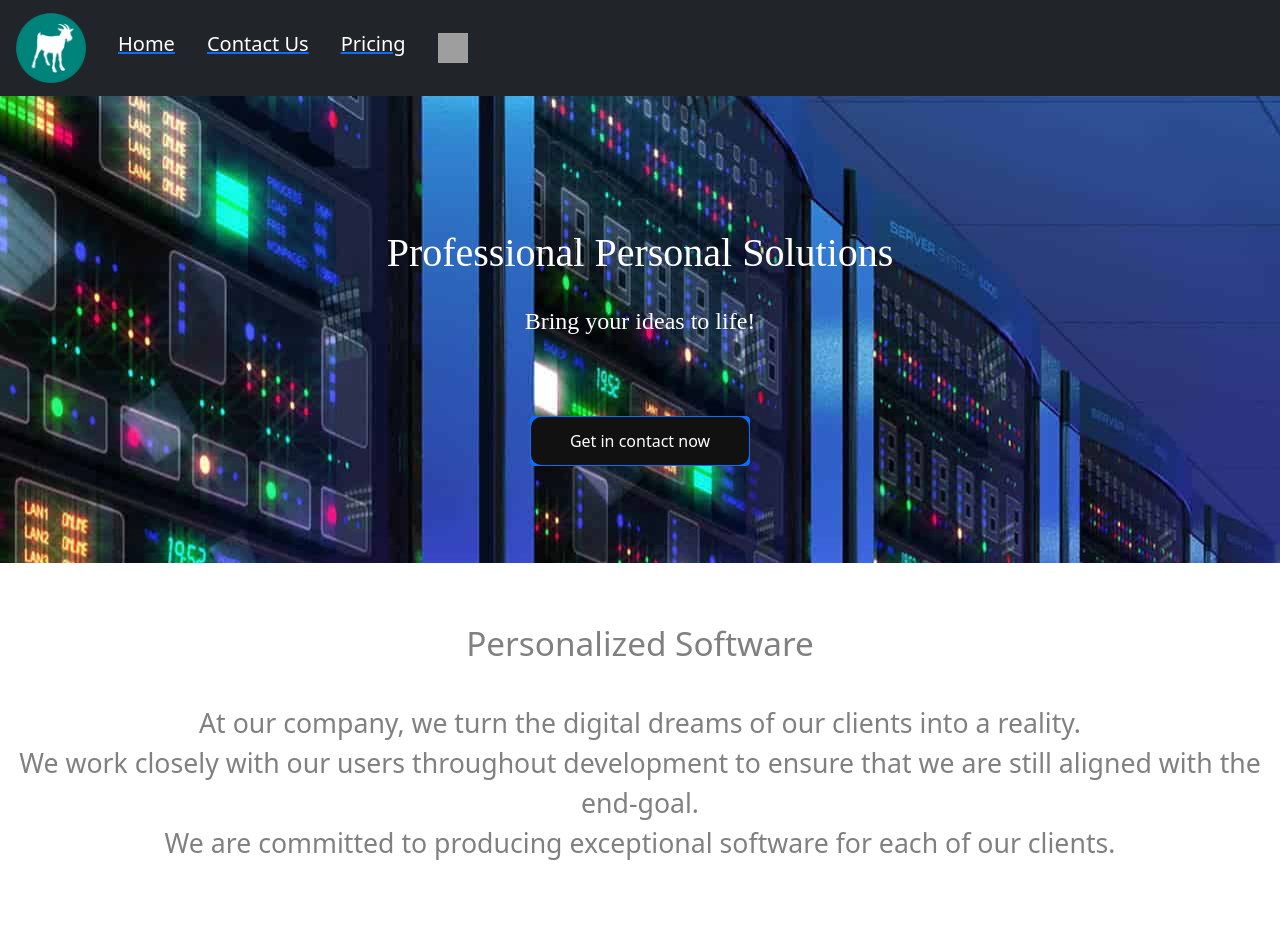
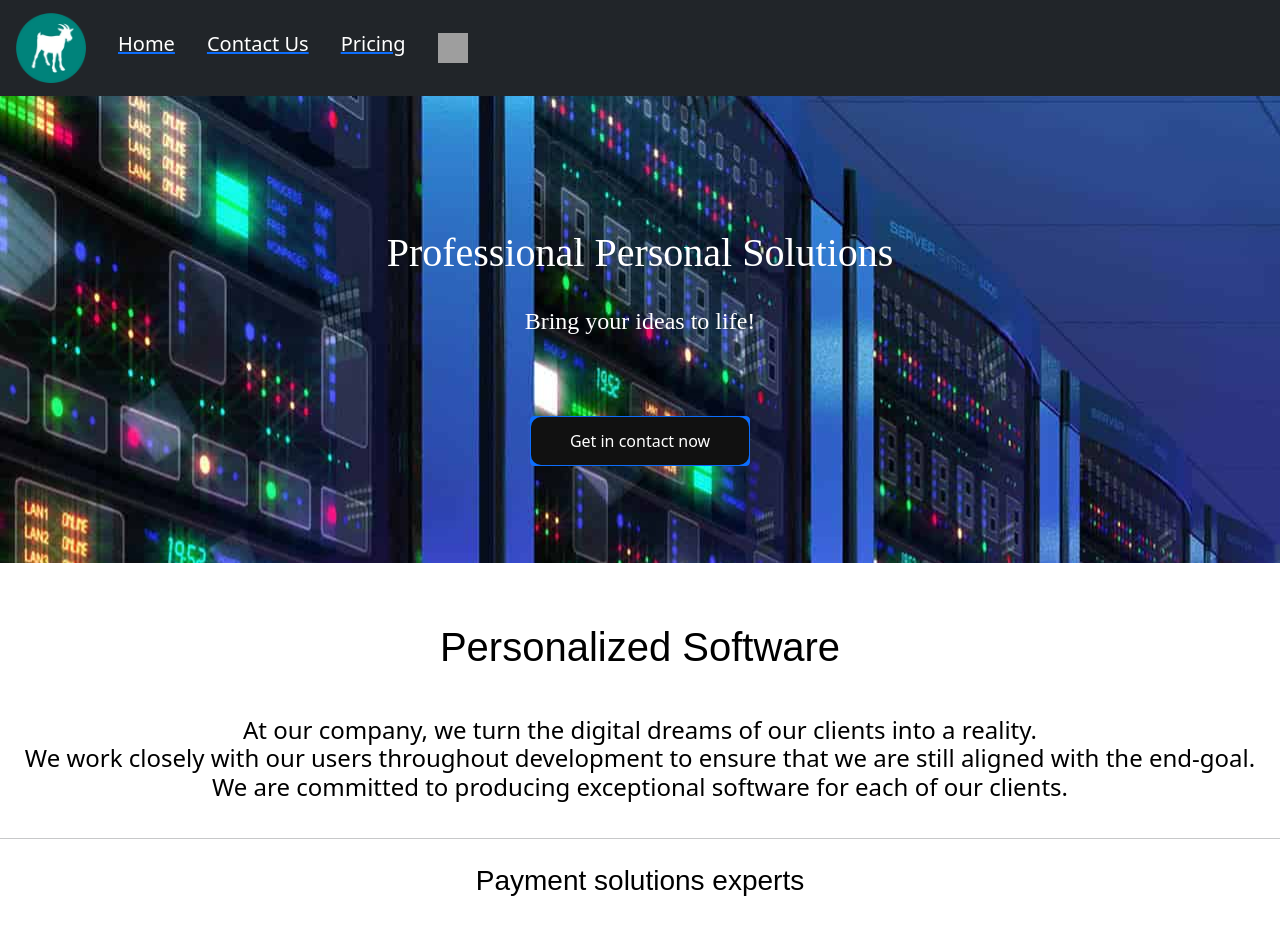
Before and after one commit to HeshamAmer/gedygroup, a React (Create React App) app: page / in a window 1280 px wide. Shown: the top 947 px of the page. Built offline with nearby package versions, Linux system fonts and the light colour scheme; grey boxes are pictures that could not be loaded.

Commit message:
Update fonts

```diff
--- a/src/components/AboutUs.css
+++ b/src/components/AboutUs.css
@@ -1,11 +1,10 @@
 .about-us-paragraph {
-font-size: 20pt;
-margin-bottom: 70pt;
-color: grey;
+padding: 20px;
+color: black;
 }
 
 .subtitle {
-    font-size: 25pt;
-    margin-bottom: 30pt;
-    color: grey;
+    color: black;
+    margin: 25px;
+    font-family: sans-serif;
 }
--- a/src/components/AboutUs.js
+++ b/src/components/AboutUs.js
@@ -6,10 +6,10 @@ class AboutUs extends Component {
 
   render() {
     return <div>
-      <h3 className='subtitle'>Personalized Software</h3>
-      <p className='about-us-paragraph'>At our company, we turn the digital dreams of our clients into a reality. <br />
+      <h1 className='subtitle'>Personalized Software</h1>
+      <h4 className='about-us-paragraph'>At our company, we turn the digital dreams of our clients into a reality. <br />
         We work closely with our users throughout development to ensure that we are still aligned with the end-goal. <br />
-        We are committed to producing exceptional software for each of our clients.</p>
+        We are committed to producing exceptional software for each of our clients.</h4>
       <hr />
       <h3 className='subtitle'>Payment solutions experts</h3>
       <p className='about-us-paragraph'>We have developed payment solution integrations with most of the online payment providers. <br />
--- a/src/pages/Home.js
+++ b/src/pages/Home.js
@@ -8,8 +8,6 @@ function Home() {
     <div>
           <HomePageTitle />
           <AboutUs/>
-          <br/>
-          <br/>
     </div>
   );
 }
```
